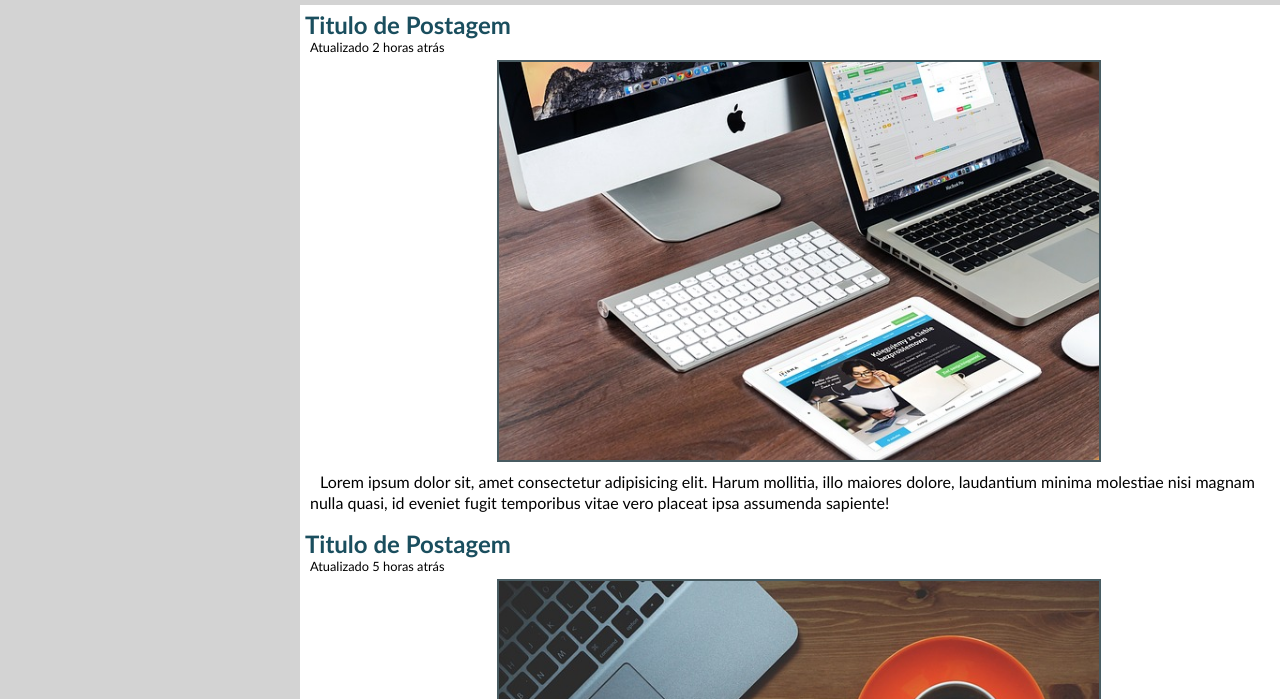
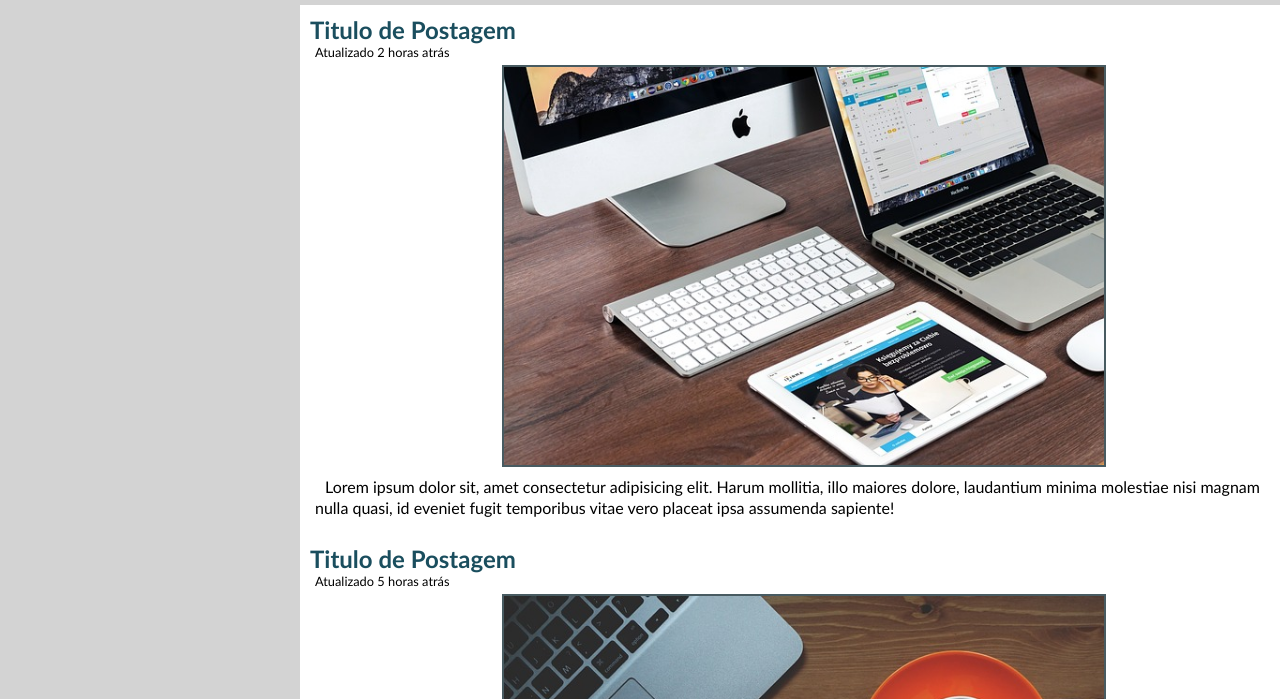
Before and after one commit to EduardoL0pes/projeto-blog, a plain HTML site: page index.html in a window 1280 px wide. Shown: the part 101-800 px from the top of the page. Drawn offline with nearby package versions, Linux system fonts and the light colour scheme.

Commit message:
ajustes de width

```diff
--- a/estilos/media-query.css
+++ b/estilos/media-query.css
@@ -105,8 +105,6 @@
         width: 600px;
     }
 
-
-
     footer {
         clear: both;
     }
--- a/estilos/style.css
+++ b/estilos/style.css
@@ -15,7 +15,7 @@
     padding: 0;
 }
 
-body {
+body, html {
     font-size: 1em;
     font-family: 'Trebuchet MS', 'Lucida Sans Unicode', 'Lucida Grande', 'Lucida Sans', Arial, sans-serif;
     width: 99vw;
@@ -57,6 +57,7 @@ header a:hover {
 section.area-postagens {
     background-color: white;
     width: 100%;
+    padding: 5px;
 }
 
 section.area-postagens > h1 {
```
